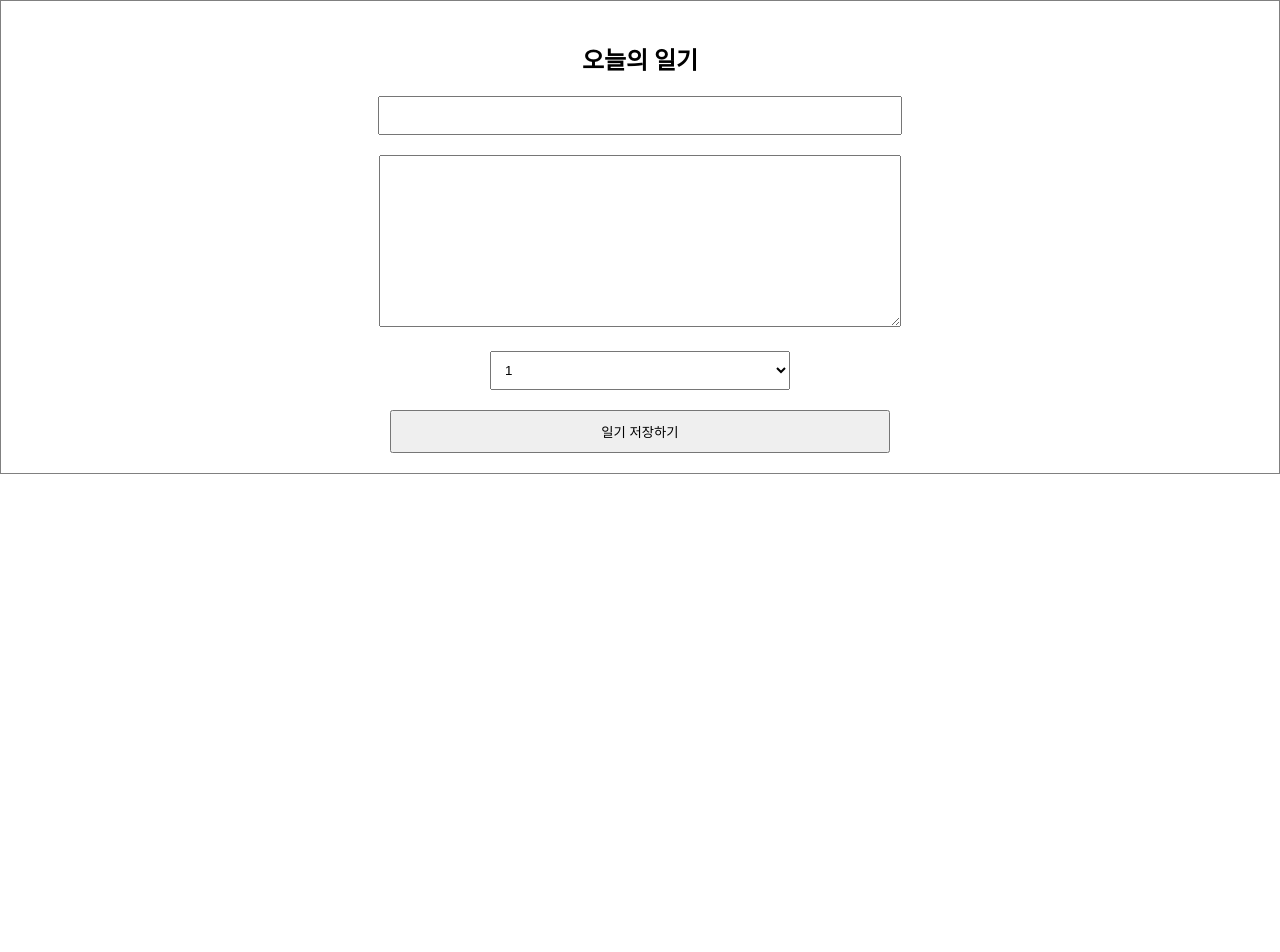
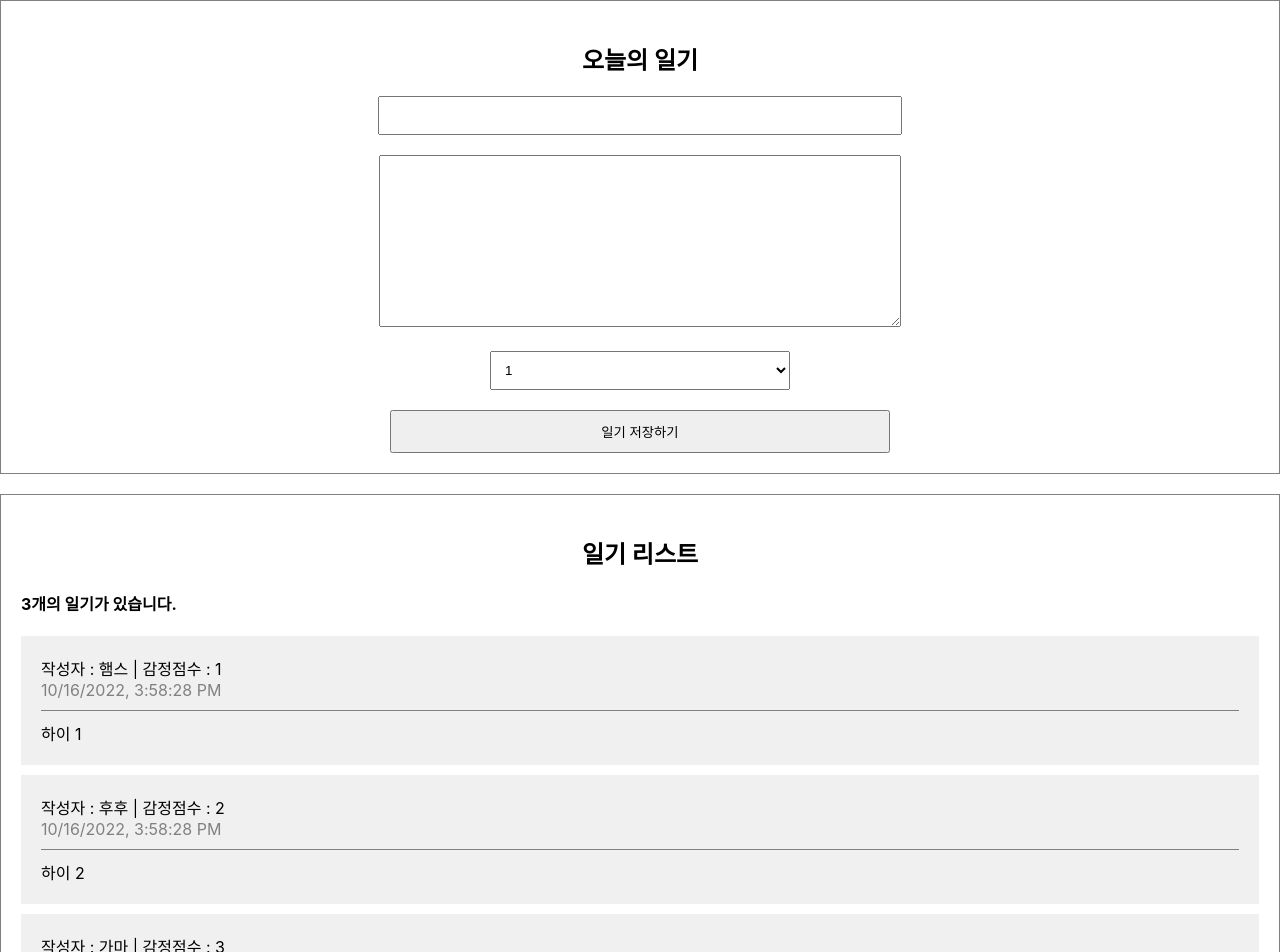
Before and after one commit to lineJeong/one-bite-react, a React (Create React App) app in the folder simple-diary/: page / in a window 1280 px wide. Shown: the top 952 px of the page. Before the commit the page ends 800 px from the top, so only its background shows below. Built offline with nearby package versions, Linux system fonts and the light colour scheme.

Commit message:
React에서 배열 사용하기 1 - 리스트 렌더링 (조회)

```diff
--- a/simple-diary/src/App.css
+++ b/simple-diary/src/App.css
@@ -26,3 +26,39 @@
   padding: 10px;
   cursor: pointer;
 }
+
+/* List */
+
+.DiaryList {
+  border: 1px solid gray;
+  padding: 20px;
+  margin-top: 20px;
+}
+
+.DiaryList h2 {
+  text-align: center;
+}
+
+/* Item */
+
+.DiaryItem {
+  background-color: rgb(240, 240, 240);
+  margin-bottom: 10px;
+  padding: 20px;
+}
+
+.DiaryItem .info {
+  border-bottom: 1px solid gray;
+  padding-bottom: 10px;
+  margin-bottom: 10px;
+}
+
+.DiaryItem .date {
+  color: gray;
+}
+
+.DiaryItem .content {
+  font-weight: bold;
+  margin-bottom: 30px;
+  margin-top: 30px;
+}
--- a/simple-diary/src/App.js
+++ b/simple-diary/src/App.js
@@ -1,10 +1,36 @@
+import DiaryEditor from "./DiaryEditor";
+import DiaryList from "./DiaryList";
 import "./App.css";
-import DiaryEditor from "./DiaryEditor";
+
+const dummyList = [
+  {
+    id: 1,
+    author: "햄스",
+    content: "하이 1",
+    emotion: 1,
+    created_date: new Date().getTime(),
+  },
+  {
+    id: 2,
+    author: "후후",
+    content: "하이 2",
+    emotion: 2,
+    created_date: new Date().getTime(),
+  },
+  {
+    id: 3,
+    author: "가마",
+    content: "하이 3",
+    emotion: 3,
+    created_date: new Date().getTime(),
+  },
+];
 
 function App() {
   return (
     <div>
       <DiaryEditor />
+      <DiaryList diaryList={dummyList} />
     </div>
   );
 }
--- /dev/null
+++ b/simple-diary/src/DiaryItem.js
@@ -0,0 +1,16 @@
+function DiaryItem({ id, author, content, emotion, created_date }) {
+  return (
+    <div className="DiaryItem" key={id}>
+      <div className="info">
+        <span>
+          작성자 : {author} | 감정점수 : {emotion}
+        </span>
+        <br />
+        <span className="date">{new Date(created_date).toLocaleString()}</span>
+      </div>
+      <div>{content}</div>
+    </div>
+  );
+}
+
+export default DiaryItem;
--- /dev/null
+++ b/simple-diary/src/DiaryList.js
@@ -0,0 +1,21 @@
+import DiaryItem from "./DiaryItem";
+
+function DiaryList({ diaryList }) {
+  return (
+    <div className="DiaryList">
+      <h2>일기 리스트</h2>
+      <h4>{diaryList.length}개의 일기가 있습니다.</h4>
+      <div>
+        {diaryList.map((it) => (
+          <DiaryItem key={it.id} {...it} />
+        ))}
+      </div>
+    </div>
+  );
+}
+
+DiaryList.defaultProps = {
+  diaryList: [],
+};
+
+export default DiaryList;
```
